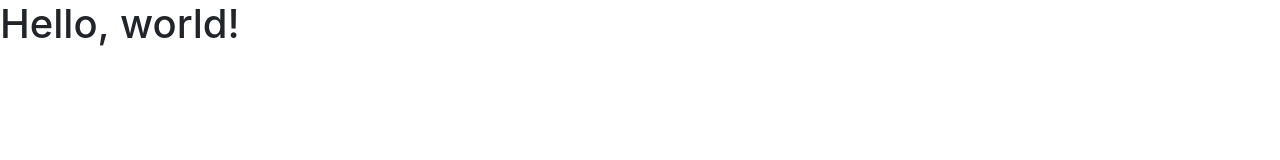
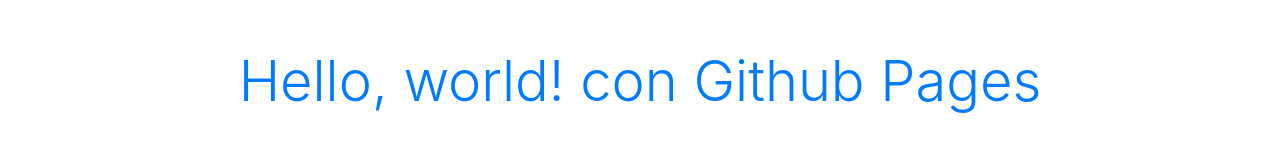
Before and after one commit to Vobregon/Vobregon.github.io, a plain HTML site: page index.html in a window 1280 px wide. Drawn offline with nearby package versions, Linux system fonts and the light colour scheme.

Commit message:
creamos el index

```diff
--- a/descarga.html
+++ b/index.html
@@ -7,9 +7,10 @@
 
     <!-- Bootstrap CSS -->
   <link rel="stylesheet" href="css/bootstrap.min.css">
+  <title>Hello, world</title>
   </head>
   <body>
-    <h1>Hello, world!</h1>
+    <h1 class="text-center mt-5 display-4 text-primary">Hello, world! con Github Pages</h1>
 
     <!-- Optional JavaScript -->
     <!-- jQuery first, then Popper.js, then Bootstrap JS -->
```
